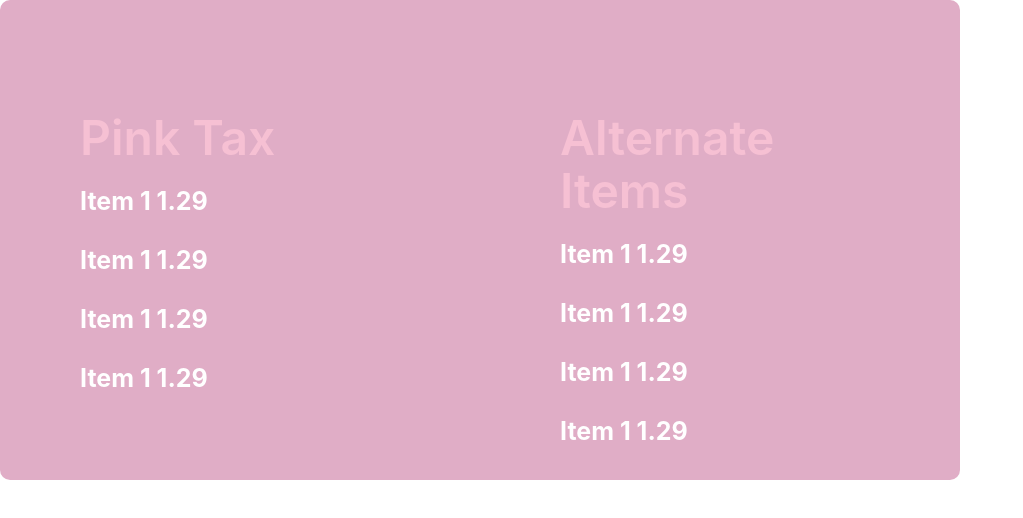
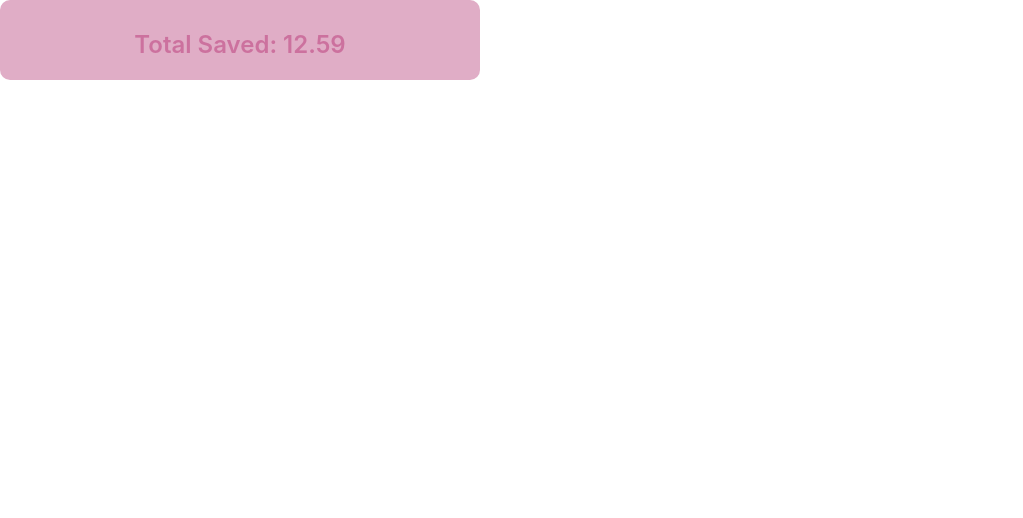
Before and after one commit to ameyagoel/cmdf2023, a React (Create React App) app in the folder frontend/cmdf-2023-project/: page / in a window 1280 px wide. Shown: the top 518 px of the page, without its empty margins (0-1023 px from the left). Built offline with nearby package versions, Linux system fonts and the light colour scheme.

Commit message:
adds more frontend components

```diff
--- a/frontend/cmdf-2023-project/src/App.js
+++ b/frontend/cmdf-2023-project/src/App.js
@@ -4,11 +4,12 @@ import { Product } from './components/Product';
 import { AddButton } from './components/AddButton';
 import { ResourceCard } from './components/ResourceCard';
 import { SummaryBox } from './components/SummaryBox';
+import { TotalSavingTextBox } from './components/TotalSavingTextBox';
 
 function App() {
   return (
     <div >
-      <SummaryBox />
+      <TotalSavingTextBox total={12.59} />
     </div>
   );
 }
--- a/frontend/cmdf-2023-project/src/components/SummaryBox.js
+++ b/frontend/cmdf-2023-project/src/components/SummaryBox.js
@@ -5,11 +5,11 @@ const BorderContainer = styled.div`
     display: flex;
 `
 const OuterContainer = styled.div`
-    text-align: center;
     align-items: center;
     padding: 5em;
-    width: 20em;
+    width: 25em;
     height: 20em;
+    box-shadow: 0px 0px 10px rgba(0, 0, 0, 0.2);
     background-color: #e0adc6;
     border-top-left-radius: ${({ roundTopLeft }) => (roundTopLeft ? '10px' : '0px')};
     border-top-right-radius: ${({ roundTopRight }) => (roundTopRight ? '10px' : '0px')};
@@ -19,20 +19,15 @@ const OuterContainer = styled.div`
 const Container = styled.div`
     justify-content: center;
     margin: auto;
-    text-align: left;
 
 `;
 
 const Heading = styled.h1`
   margin-bottom: 24px;
-  font-size: 48px;
-  line-height: 1.1;
+  font-size: 32px;
+  line-height: 1.0;
   font-weight: 600;
-  color: ${({ lightText }) => (lightText ? '#CC719E' : '#F6C0D3')};
-
-  @media screen and (max-width: 480px){
-    font-size 32px;
-  }
+  color: #CC719E;
   `
 
 const Subtitle = styled.h1`
@@ -40,31 +35,31 @@ const Subtitle = styled.h1`
   margin-bottom: 35px;
   font-size: 25px;
   line-height: 24px;
-  color: #fff;
+  color: #CC719E;
   `
 
-export const SummaryBox = () => {
+export const SummaryBox = ({totalLeft, totalRight}) => {
 
     return(
         <BorderContainer>
              <OuterContainer roundTopLeft={true} roundBottomLeft={true}>
+             <Heading>Pink Taxed</Heading>
             <Container>
-                <Heading>Pink Tax</Heading>
-        <Subtitle darkText={true}>Item 1                      1.29</Subtitle>
-        <Subtitle darkText={true}>Item 1                      1.29</Subtitle>
-        <Subtitle darkText={true}>Item 1                      1.29</Subtitle>
-        <Subtitle darkText={true}>Item 1                      1.29</Subtitle>
-
+        <Subtitle darkText={true}>Item 1 ................................... 1.29</Subtitle>
+        <Subtitle darkText={true}>Item 1 ................................... 1.29</Subtitle>
+        <Subtitle darkText={true}>Item 1 ................................... 1.29</Subtitle>
+        <Subtitle darkText={true}>Item 1 ................................... 1.29</Subtitle>
+        <Heading>Total: {totalLeft} </Heading>
         </Container>
         </OuterContainer>
         <OuterContainer roundTopRight={true} roundBottomRight={true}>
+        <Heading>Alternate Items</Heading>
             <Container>
-            <Heading>Alternate Items</Heading>
-        <Subtitle darkText={true}>Item 1                      1.29</Subtitle>
-        <Subtitle darkText={true}>Item 1                      1.29</Subtitle>
-        <Subtitle darkText={true}>Item 1                      1.29</Subtitle>
-        <Subtitle darkText={true}>Item 1                      1.29</Subtitle>
-
+        <Subtitle darkText={true}>Item 1 ................................... 1.29</Subtitle>
+        <Subtitle darkText={true}>Item 1 ................................... 1.29</Subtitle>
+        <Subtitle darkText={true}>Item 1 ................................... 1.29</Subtitle>
+        <Subtitle darkText={true}>Item 1 ................................... 1.29</Subtitle>
+        <Heading>Total: {totalRight} </Heading>
         </Container>
         </OuterContainer>
         </BorderContainer>
--- /dev/null
+++ b/frontend/cmdf-2023-project/src/components/TotalSavingTextBox.js
@@ -0,0 +1,34 @@
+import React from "react";
+import styled from "styled-components";
+
+const OuterContainer = styled.div`
+    text-align: center;
+    align-items: center;
+    dispaly: flex;
+    justify-content: center;
+    border-radius: 10px;
+    width: 30em;
+    height: 4em;
+    background-color: #e0adc6;
+    position: relative;
+    padding-top: 1em;
+`
+const Heading = styled.h1`
+  font-size: 24px;
+  text-align: center;
+  line-height: 1.1;
+  font-weight: 600;
+  color: #CC719E;
+  `
+
+
+export const TotalSavingTextBox = ({total}) => {
+    return(
+        <OuterContainer>
+        <Heading>Total Saved: {total} </Heading>
+        </OuterContainer>
+
+    );
+
+
+}
```
